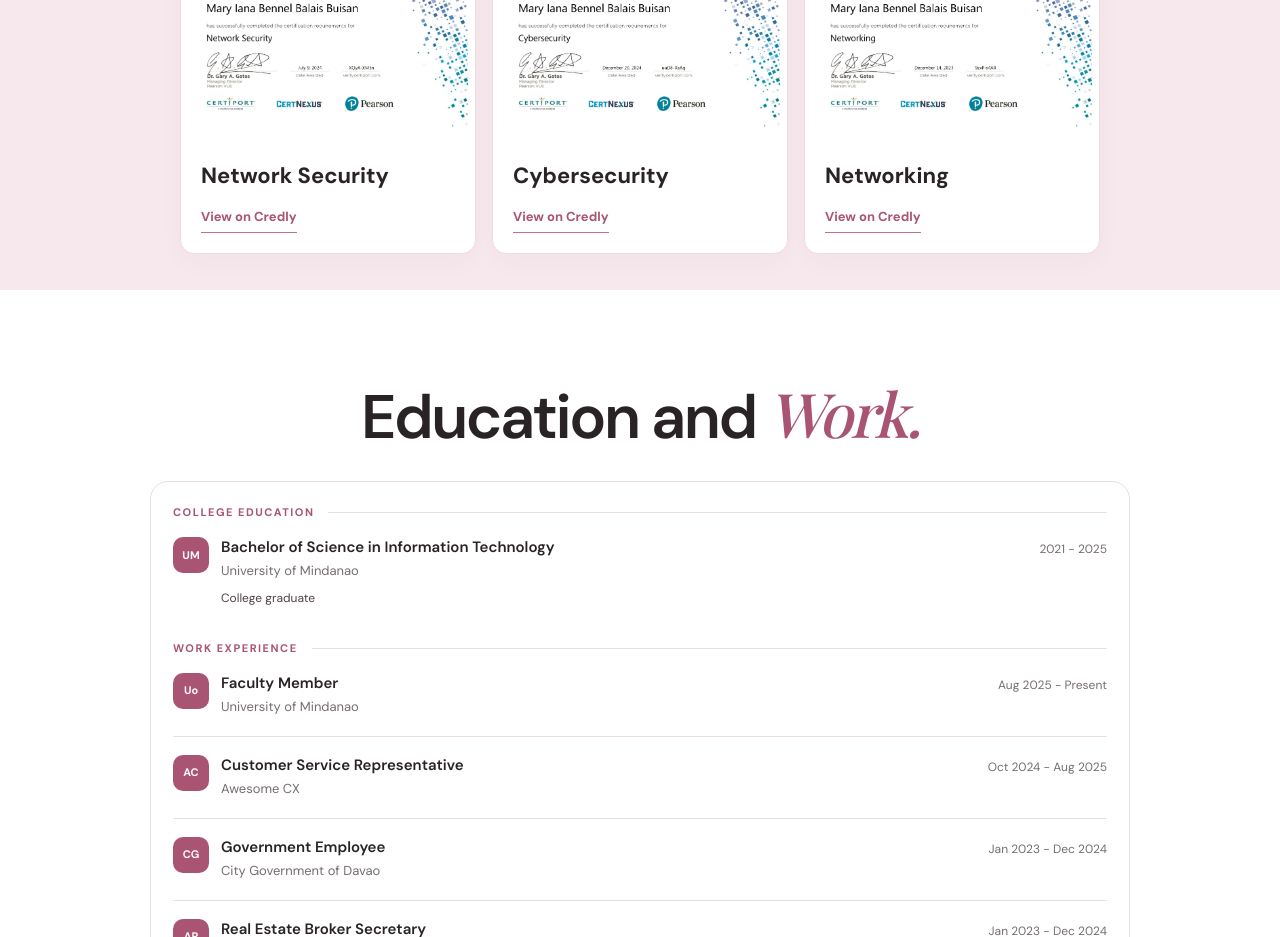
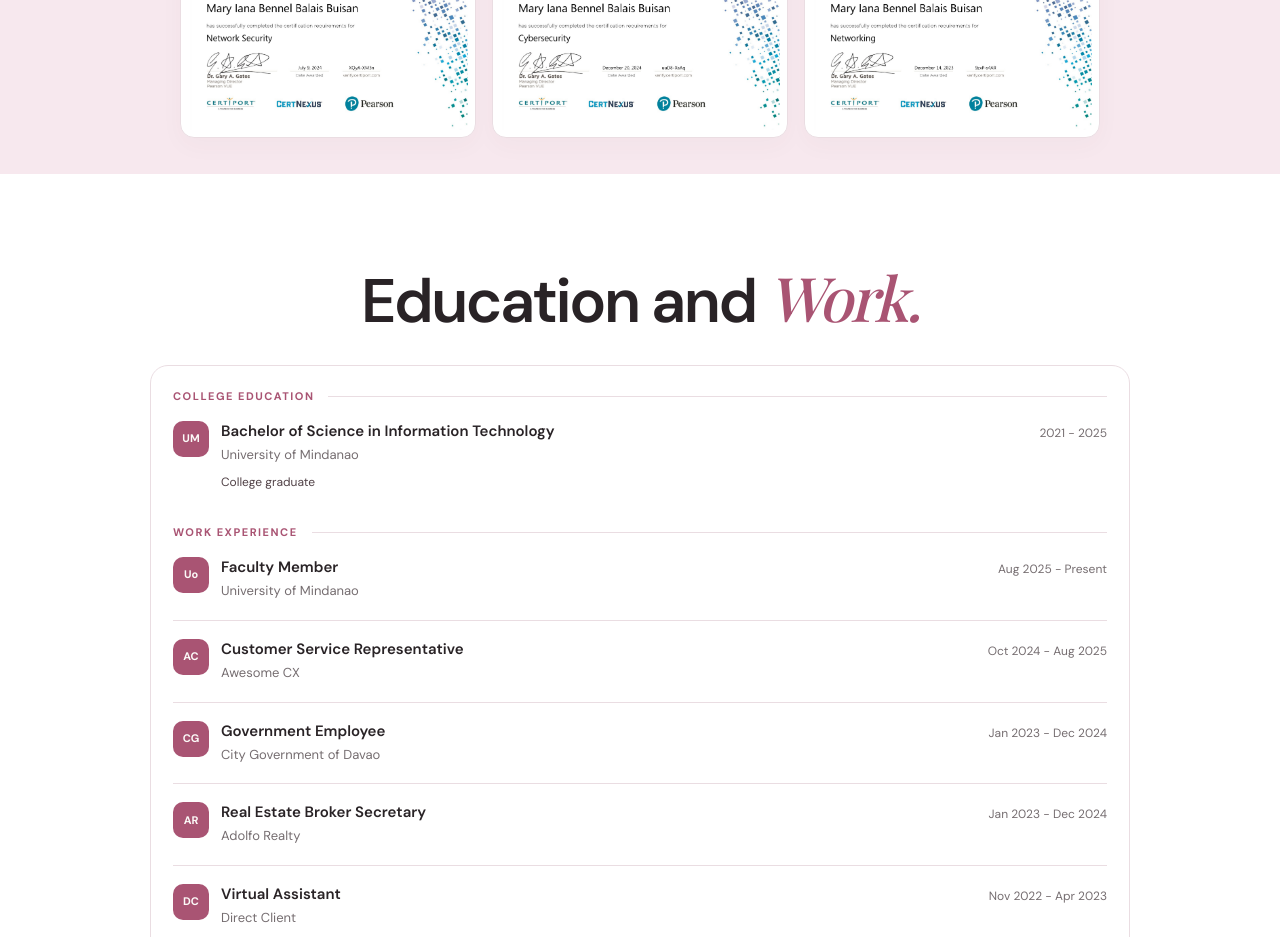
Before and after one commit to bennelyana/portfolio, a Next.js app: page / in a window 1280 px wide. Shown: the part 4320-5257 px from the top of the page. Built offline with nearby package versions, Linux system fonts and the light colour scheme; a web font is replaced by a local one.

Commit message:
Show only certificate images in certification cards

```diff
--- a/app/page.tsx
+++ b/app/page.tsx
@@ -152,10 +152,6 @@ export default function Home() {
                   <a className="credential-preview" href="https://www.credly.com/users/mary-iana-bennel-buisan" target="_blank" rel="noopener noreferrer" aria-label={`View Credly profile for ${certificate.title} (opens in a new tab)`}>
                     <Image src={certificate.image} alt={`${certificate.title} certificate awarded to Mary Iana Bennel Balais Buisan`} width={1651} height={1275} sizes="(max-width: 600px) 100vw, (max-width: 900px) 50vw, 33vw" className="credential-image" />
                   </a>
-                  <div className="credential-content">
-                    <h3>{certificate.title}</h3>
-                    <a className="project-link" href="https://www.credly.com/users/mary-iana-bennel-buisan" target="_blank" rel="noopener noreferrer">View on Credly<span className="sr-only"> (opens in a new tab)</span></a>
-                  </div>
                 </article>
               ))}
             </div>
```
